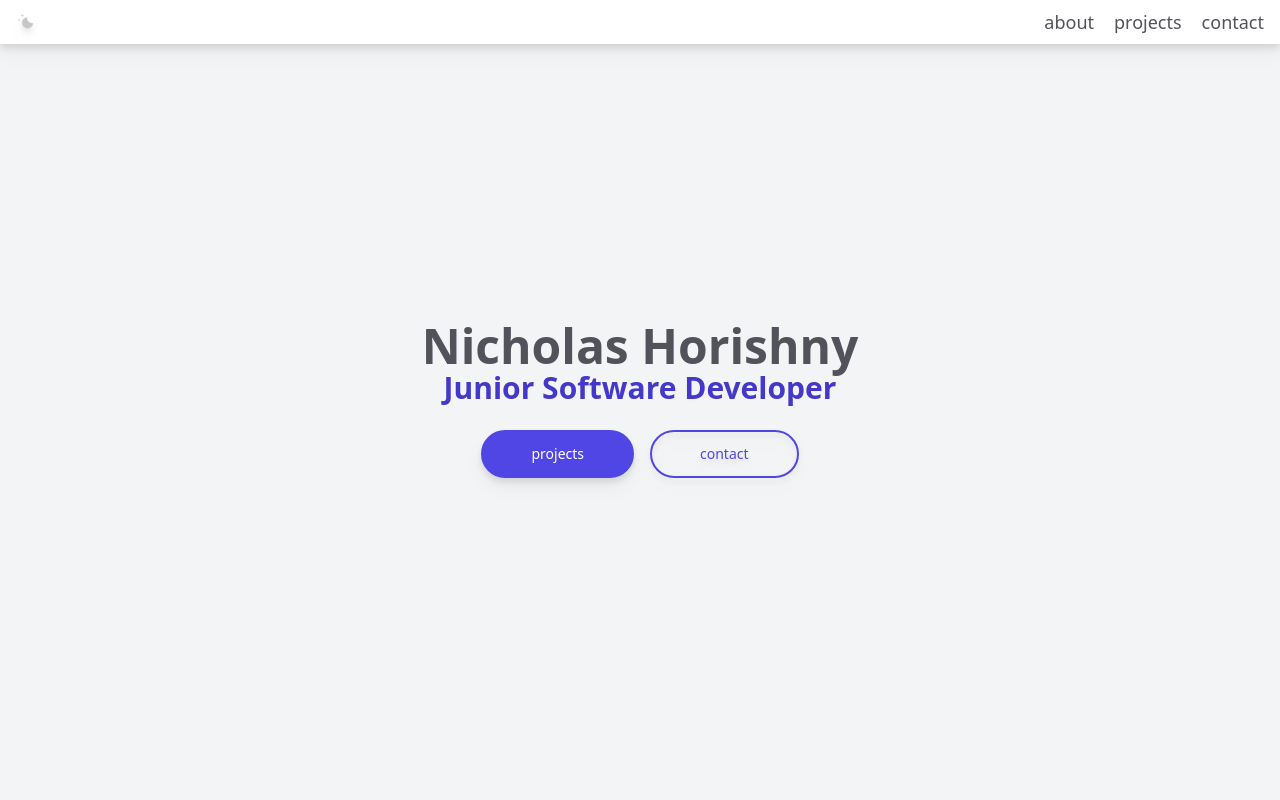
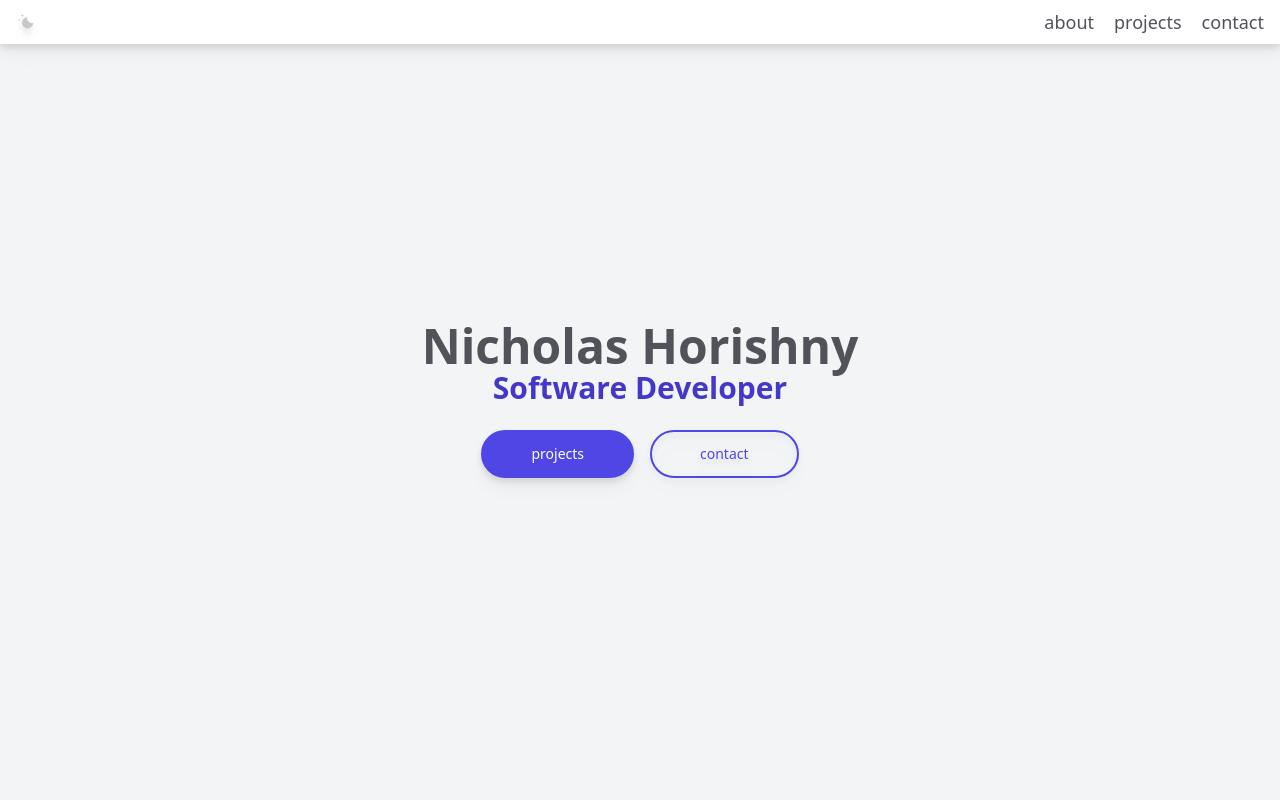
Before and after one commit to n335h/nmjhPortfolio, a React (Create React App) app: page / in a window 1280 px wide. Shown: the top 800 px of the page. Built offline with nearby package versions, Linux system fonts and the light colour scheme; grey boxes are pictures that could not be loaded.

Commit message:
updated landing subtitle

```diff
--- a/public/index.html
+++ b/public/index.html
@@ -25,7 +25,6 @@
     <title>N Horishny</title>
   </head>
   <body className="dark">
-    <noscript>You need to enable JavaScript to run this app.</noscript>
     <div className="m-w-screen" id="root"></div>
 
 
--- a/src/components/app/client/pages/landing/landing.js
+++ b/src/components/app/client/pages/landing/landing.js
@@ -22,7 +22,7 @@ const LandingPage = () => {
 					<h1 className='text-4xl text-zinc-600 dark:text-zinc-300 font-extrabold sm:text-5xl'>
 						Nicholas Horishny
 						<h2 className='font-bold text-indigo-700 text-2xl lg:text-3xl sm:block'>
-							Junior Software Developer
+							Software Developer
 						</h2>
 					</h1>
 
```
